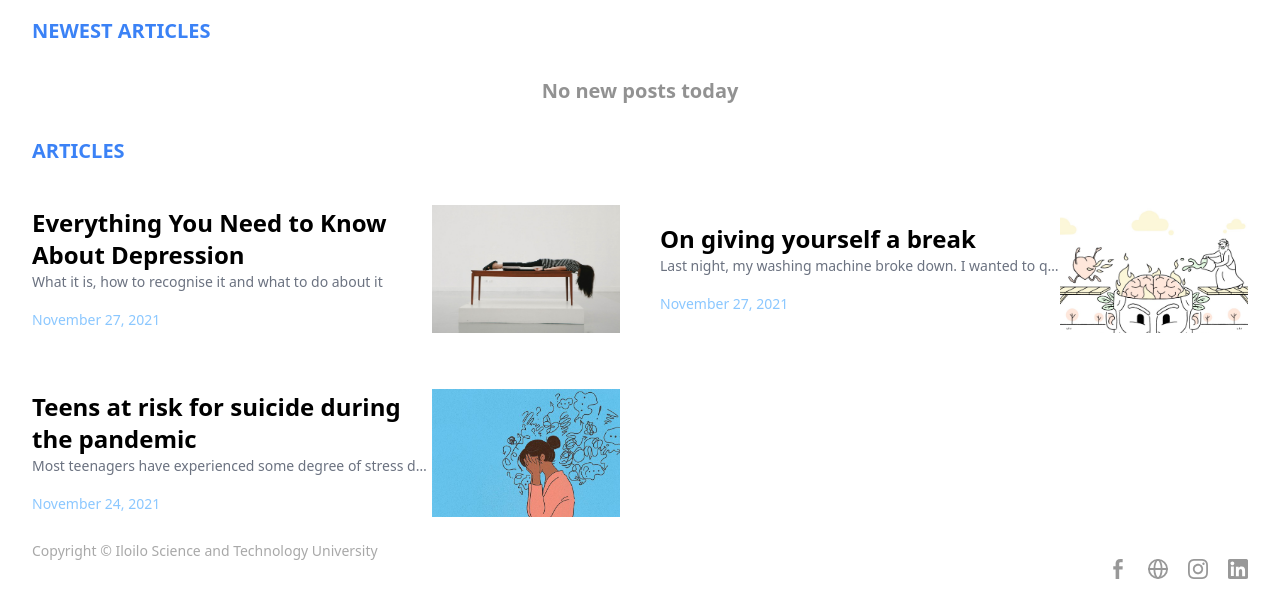
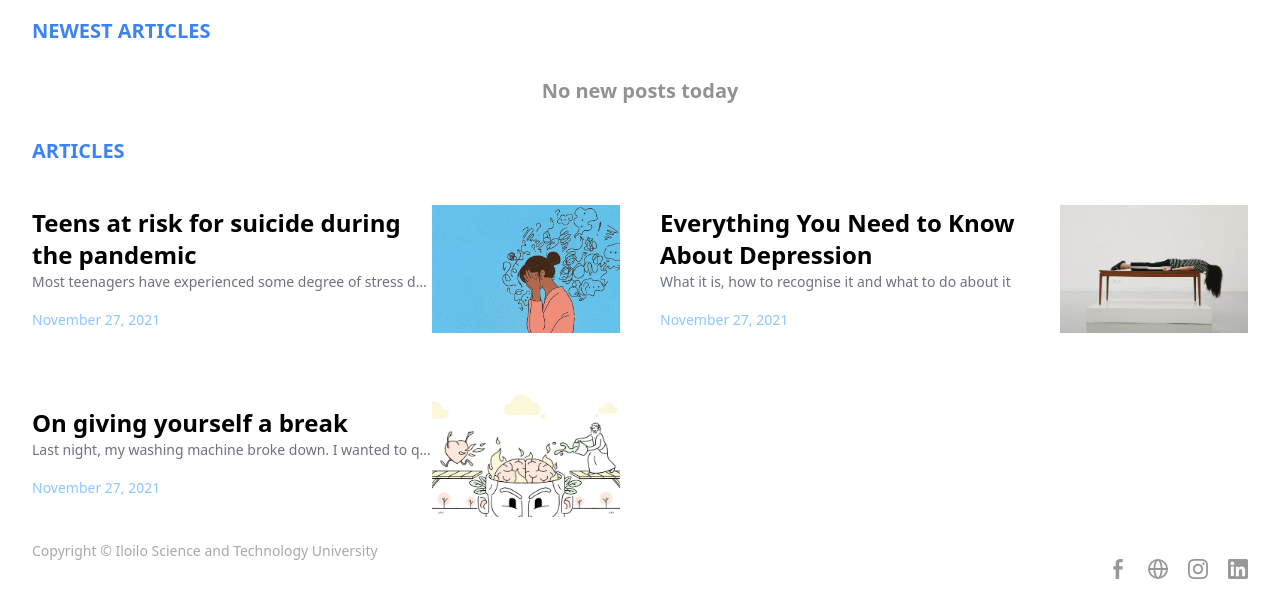
Before and after one commit to marilyn023/mental-health, a Gatsby site: page /blog in a window 1280 px wide. Shown: the part 751-1354 px from the top of the page. Built offline with nearby package versions, Linux system fonts and the light colour scheme; Gatsby itself is replaced by a stand-in of ours.

Commit message:
Update Blog “hello-new-post-for-today-about-mental-illness/index”

```diff
--- a/content/blog/hello-new-post-for-today-about-mental-illness/index.md
+++ b/content/blog/hello-new-post-for-today-about-mental-illness/index.md
@@ -1,7 +1,7 @@
 ---
 thumbnail: how-to-cope-with-anxiety-and-depression-722x406.jpg
 title: Teens at risk for suicide during the pandemic
-date: 2021-11-24T13:44:25.202Z
+date: 2021-11-27T14:04:39.962Z
 description: Most teenagers have experienced some degree of stress during this
   pandemic — whether it’s missing friends, or more serious stressors like a
   parent losing a job, someone getting sick or an unstable home life.
```
